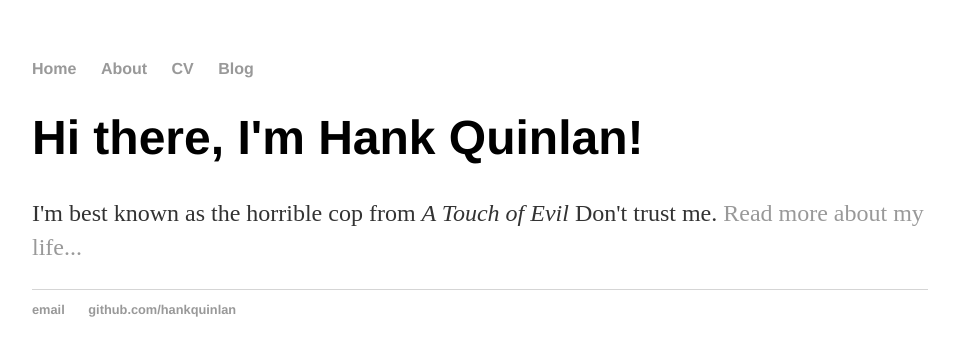
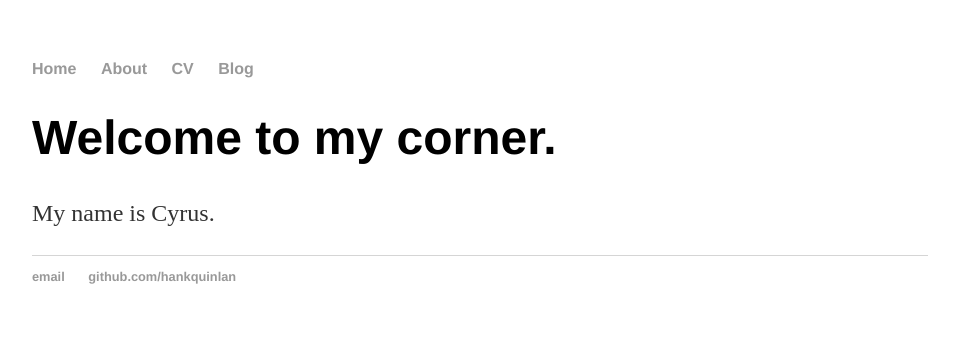
Before and after one commit to cyrusxcolah/cyrusxcolah.github.io, a Jekyll site: the page built from index.html, in a window 1280 px wide. Shown: the top 356 px of the page, without its empty margins (160-1119 px from the left). Built offline with Jekyll 4.4.1, drawn with Linux system fonts in a browser that asks for light colours.

Commit message:
Update index.html

```diff
--- a/index.html
+++ b/index.html
@@ -1,8 +1,8 @@
 ---
 layout: default
-title: Hank Quinlan, Horrible Cop
+title: Cyrus' Corner
 ---
 <div class="blurb">
-	<h1>Hi there, I'm Hank Quinlan!</h1>
-	<p>I'm best known as the horrible cop from <em>A Touch of Evil</em> Don't trust me. <a href="/about">Read more about my life...</a></p>
+	<h1>Welcome to my corner.</h1>
+	<p>My name is Cyrus.</p>
 </div><!-- /.blurb -->
```
